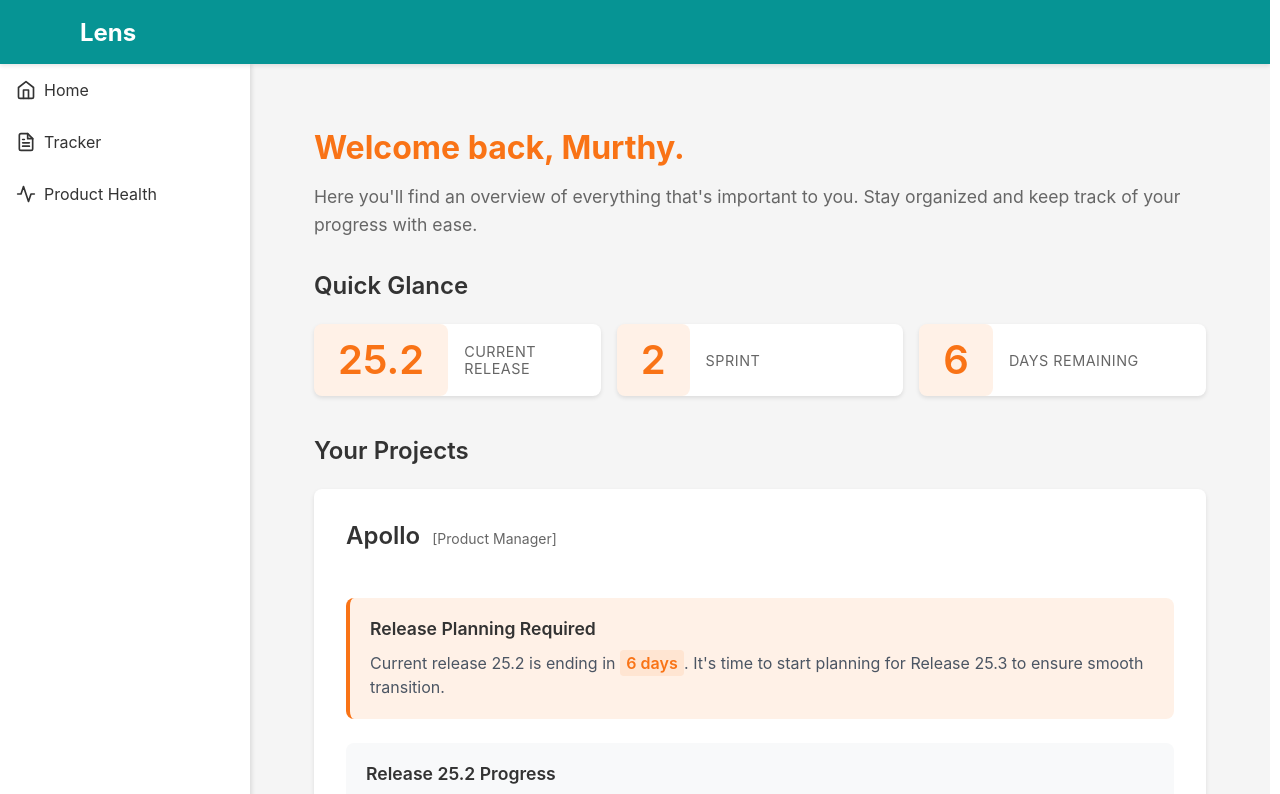
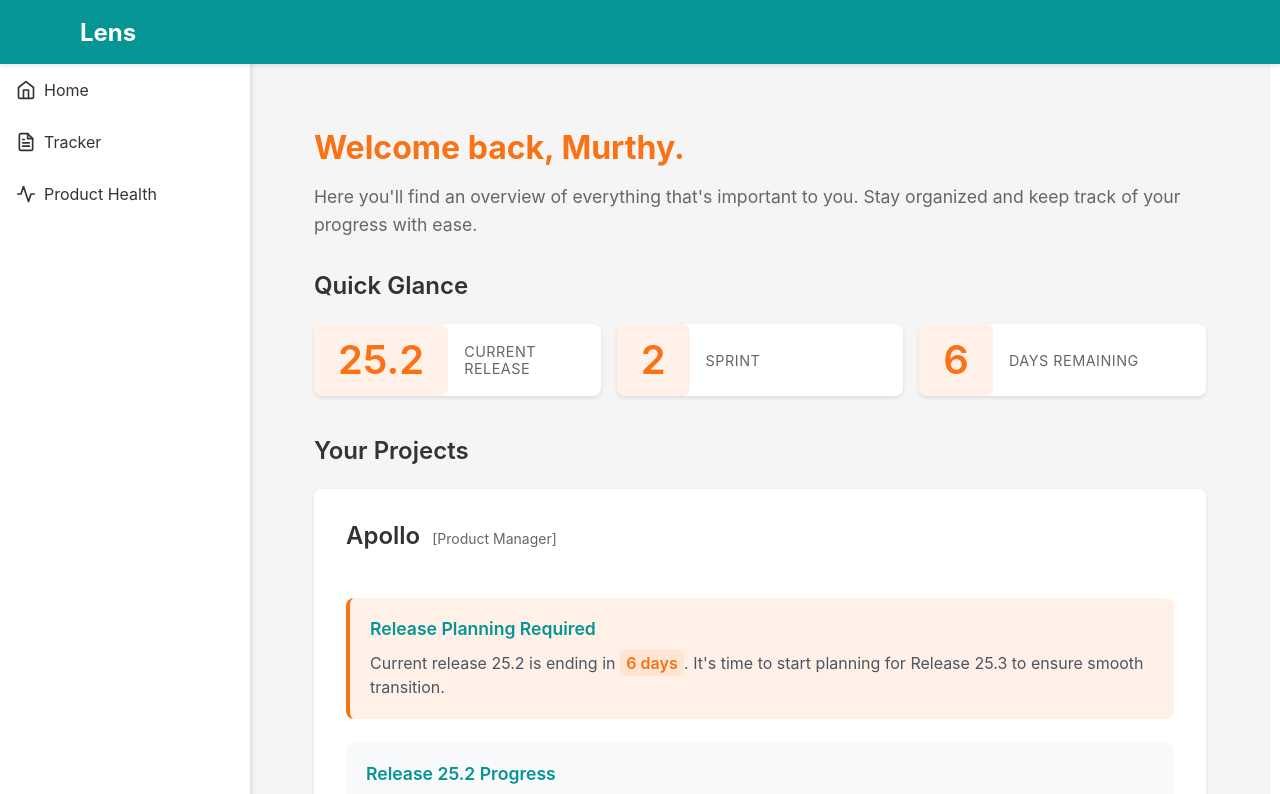
Before and after one commit to ruthvik-r/lens-project-management, a React (Create React App) app: page / in a window 1280 px wide. Shown: the top 794 px of the page. Built offline with nearby package versions, Linux system fonts and the light colour scheme; some icons are missing.

Commit message:
fixing top and side nav

```diff
--- a/src/App.css
+++ b/src/App.css
@@ -569,7 +569,7 @@ body {
 .insight-title {
   font-size: 1.1rem;
   font-weight: 600;
-  color: #333;
+  color: #069494;
 }
 
 .insight-text {
@@ -624,3 +624,8 @@ body {
     padding: 0.75rem;
   }
 }
+
+.main-content-area {
+  margin-left: 250px;
+  margin-top: 64px;
+}
--- a/src/App.tsx
+++ b/src/App.tsx
@@ -58,7 +58,7 @@ const HomePage: React.FC = () => {
               <span className="insight-title">Release 25.2 Progress</span>
             </div>
             <div className="sprint-insights">
-              <div className="sprint-item completed">
+              <div className="sprint-item">
                 <h4>Sprint 25.2.1 (Completed)</h4>
                 <p>Sprint completed with all <span className="highlight">9</span> planned stories delivered</p>
               </div>
@@ -112,12 +112,11 @@ const App: React.FC = () => {
   return (
     <Router>
       <div className="app-container">
-        <div className="main-content">
         <TopBar />
         <div className="content-wrapper">
           <MenuToggle isOpen={isMobileNavOpen} onToggle={toggleMobileNav} />
           <SideNav className={isMobileNavOpen ? 'open' : ''} />
-            <main className="content">
+          <main className="content main-content-area">
             <Routes>
               <Route path="/" element={<HomePage />} />
               <Route path="/tracker" element={<Tracker />} />
@@ -126,7 +125,6 @@ const App: React.FC = () => {
           </main>
         </div>
       </div>
-      </div>
     </Router>
   );
 };
--- a/src/components/SideNav.css
+++ b/src/components/SideNav.css
@@ -3,6 +3,10 @@
   background-color: white;
   box-shadow: 2px 0 4px rgba(0, 0, 0, 0.1);
   flex-shrink: 0;
+  position: fixed;
+  top: 64px;
+  height: calc(100vh - 64px);
+  overflow-y: auto;
 }
 
 .side-nav ul {
--- a/src/components/TopBar.css
+++ b/src/components/TopBar.css
@@ -8,7 +8,7 @@
   align-items: center;
   box-shadow: 0 2px 4px rgba(0, 0, 0, 0.1);
   width: 100%;
-  position: relative;
+  position: fixed;
   flex-shrink: 0;
   z-index: 10;
 }
--- a/src/components/Tracker.css
+++ b/src/components/Tracker.css
@@ -172,7 +172,9 @@
   align-items: center;
   margin-bottom: 8px;
 }
-
+.kanban-card:hover {
+  cursor: grab;
+}
 .item-type {
   font-size: 10px;
   padding: 2px 6px;
```
Lines whose indentation alone changed are shown as unchanged.
